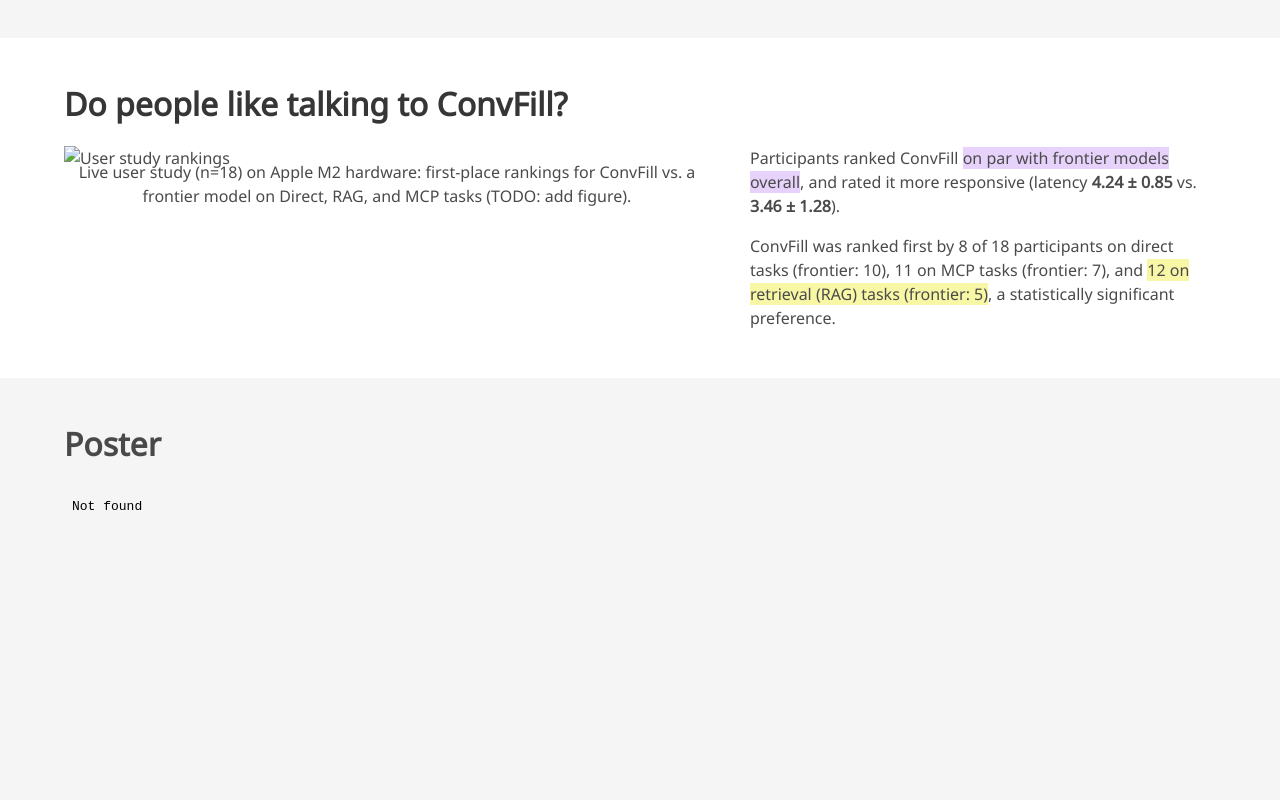
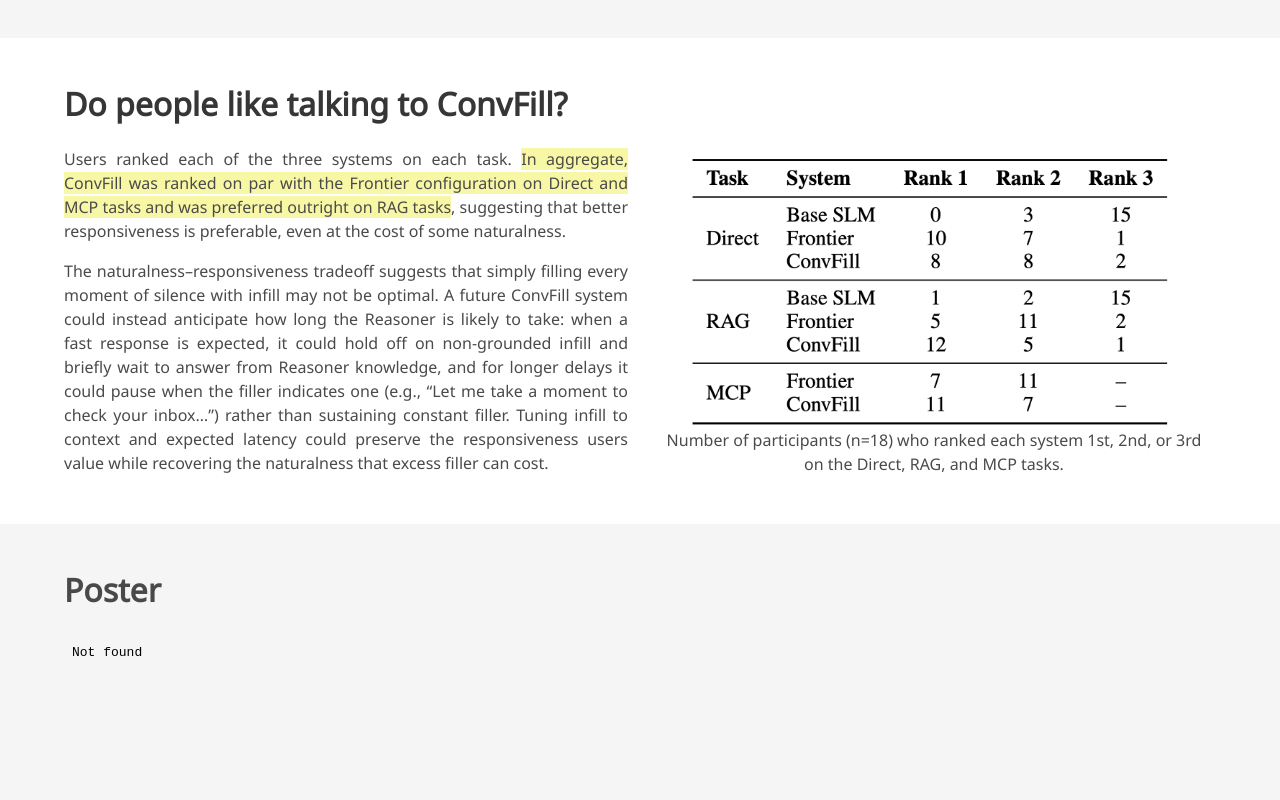
Before and after one commit to vysri/convfill-website, a plain HTML site: page index.html in a window 1280 px wide. Shown: the part 8300-9100 px from the top of the page. Drawn offline with nearby package versions, Linux system fonts and the light colour scheme; some icons are missing; a web font is replaced by a local one.

Commit message:
website updates

```diff
--- a/index.html
+++ b/index.html
@@ -577,18 +577,19 @@ End teaser video -->
   <div class="hero-body">
     <div class="container">
       <h2 class="title is-3">Do people like talking to ConvFill?</h2>
-      <div class="columns is-centered">
-        <div class="column is-7">
+      <div class="columns">
+        <div class="column is-6 is-flex is-align-items-center is-justify-content-center" style="display: flex; flex-direction: column; justify-content: center;">
+          <div class="content has-text-justified">
+            <p>Users ranked each of the three systems on each task. <span style="background-color: #f8f7a6">In aggregate, ConvFill was ranked on par with the Frontier configuration on Direct and MCP tasks and was preferred outright on RAG tasks</span>, suggesting that better responsiveness is preferable,
+            even at the cost of some naturalness.  </p>
+            <p>The naturalness&ndash;responsiveness tradeoff suggests that simply filling every moment of silence with infill may not be optimal. A future ConvFill system could instead anticipate how long the Reasoner is likely to take: when a fast response is expected, it could hold off on non-grounded infill and briefly wait to answer from Reasoner knowledge, and for longer delays it could pause when the filler indicates one (e.g., &ldquo;Let me take a moment to check your inbox&hellip;&rdquo;) rather than sustaining constant filler. Tuning infill to context and expected latency could preserve the responsiveness users value while recovering the naturalness that excess filler can cost.</p>
+          </div>
+        </div>
+        <div class="column is-6">
           <figure>
-            <img src="static/images/user_study.png" alt="User study rankings" style="max-width:85%; height:auto;">
-            <figcaption style="margin-right:20px;">Live user study (n=18) on Apple M2 hardware: first-place rankings for ConvFill vs. a frontier model on Direct, RAG, and MCP tasks (TODO: add figure).</figcaption>
+            <img src="static/images/convfill-rankings.png" alt="User study rankings" style="max-width:90%; height:auto; display:block; margin-left:auto; margin-right:auto;">
+            <figcaption>Number of participants (n=18) who ranked each system 1st, 2nd, or 3rd on the Direct, RAG, and MCP tasks.</figcaption>
           </figure>
-        </div>
-        <div class="column is-5 is-flex is-align-items-center is-justify-content-center" style="display: flex; flex-direction: column; justify-content: center;">
-          <div class="content">
-            <p>Participants ranked ConvFill <span style="background-color: #e6d2fa">on par with frontier models overall</span>, and rated it more responsive (latency <b>4.24 &plusmn; 0.85</b> vs. <b>3.46 &plusmn; 1.28</b>).</p>
-            <p>ConvFill was ranked first by 8 of 18 participants on direct tasks (frontier: 10), 11 on MCP tasks (frontier: 7), and <span style="background-color: #f8f7a6">12 on retrieval (RAG) tasks (frontier: 5)</span>, a statistically significant preference.</p>
-          </div>
         </div>
       </div>
     </div>
@@ -615,13 +616,14 @@ End teaser video -->
   <section class="section" id="BibTeX">
     <div class="container is-max-desktop content">
       <h2 class="title">BibTeX</h2>
-      <pre><code>@misc{srinivas2025thinkingwhilespeaking,
+      <pre><code>@misc{srinivas2026thinkingspeakinginferencetimeknowledge,
         title={Thinking While Speaking: Inference-Time Knowledge Transfer for Responsive and Intelligent Conversational Voice Agents},
-        author={Srinivas, Vidya and Englhardt, Zachary and Iyer, Vikram and Patel, Shwetak},
-        year={2025},
+        author={Vidya Srinivas and Zachary Englhardt and Vikram Iyer and Shwetak Patel},
+        year={2026},
         eprint={2511.07397},
         archivePrefix={arXiv},
-        primaryClass={cs.CL}
+        primaryClass={cs.CL},
+        url={https://arxiv.org/abs/2511.07397},
       }</code></pre>
     </div>
 </section>
```
Also changed, not shown: static/images/convfill-rankings.png (added).
